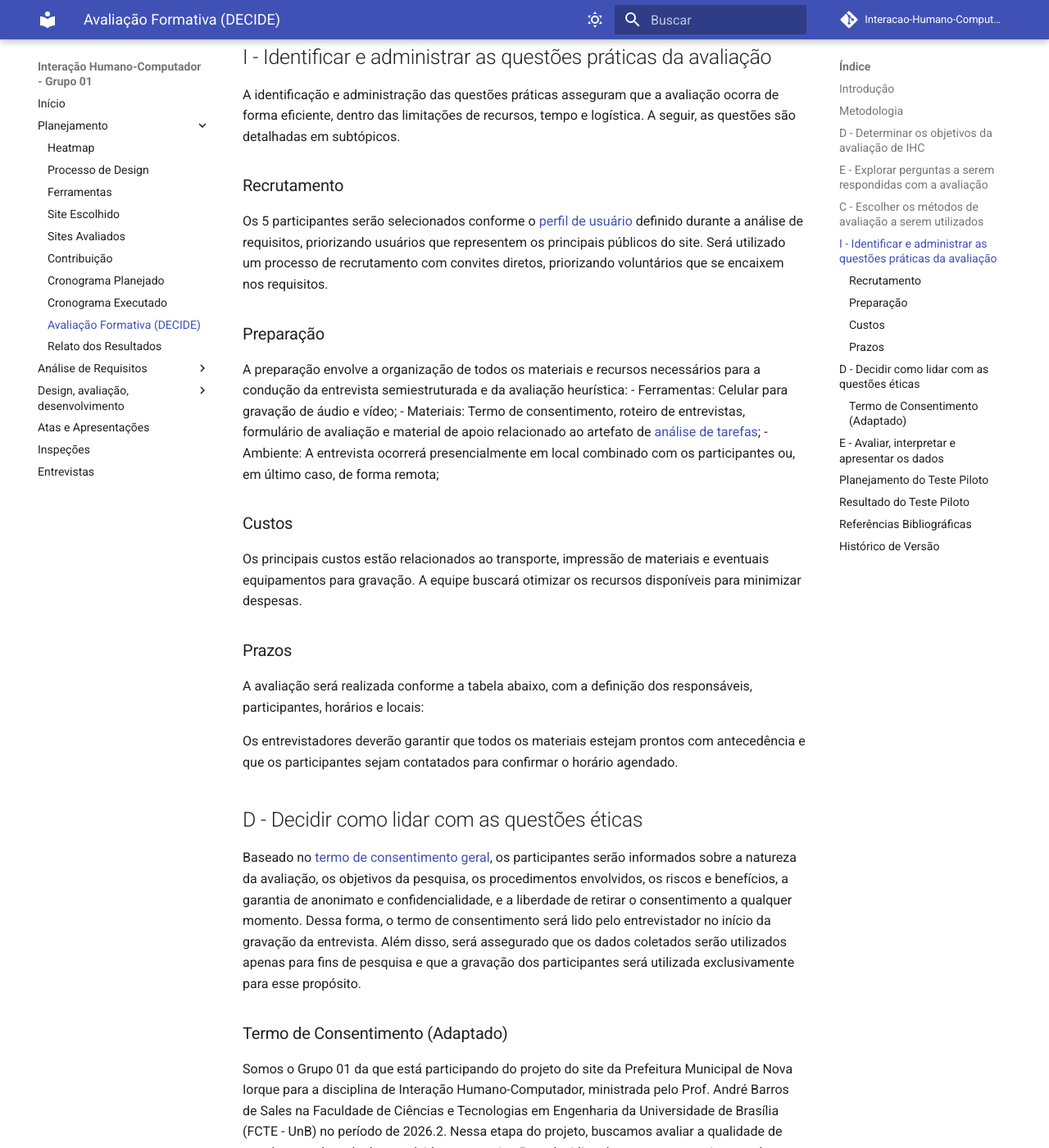
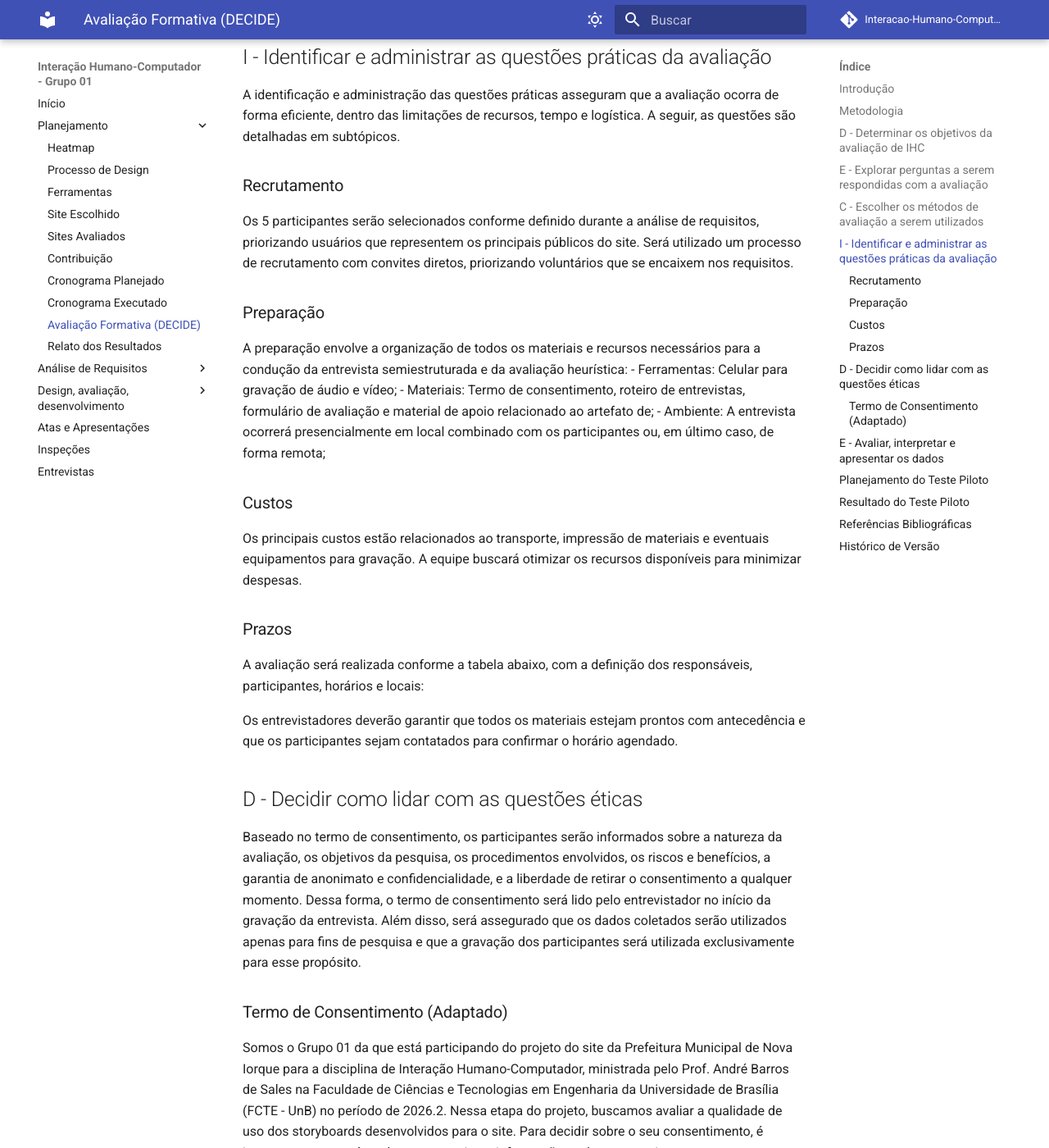
Before and after one commit to Interacao-Humano-Computador/2026.2-Grupo01, an MkDocs documentation site: the page built from docs/planejamento/planejamento_avaliacao_decide.md, in a window 1280 px wide and 1400 px high, scrolled down 1866 px. Shown: the whole window at 82% size. Built offline with MkDocs 1.6.1 and Material for MkDocs 9.7.7, drawn with Linux system fonts in a browser that asks for light colours; comment, search, counter and statistics services are not loaded; some of the changed text lies outside the part shown.

Commit message:
Update planejamento_avaliacao_decide.md

```diff
--- a/docs/planejamento/planejamento_avaliacao_decide.md
+++ b/docs/planejamento/planejamento_avaliacao_decide.md
@@ -52,13 +52,13 @@ A identificação e administração das questões práticas asseguram que a aval
 
 ### Recrutamento
 
-Os 5 participantes serão selecionados conforme o [perfil de usuário](../../../analise-de-requisitos/perfilDeUsuario.md) definido durante a análise de requisitos, priorizando usuários que representem os principais públicos do site. Será utilizado um processo de recrutamento com convites diretos, priorizando voluntários que se encaixem nos requisitos.
+Os 5 participantes serão selecionados conforme definido durante a análise de requisitos, priorizando usuários que representem os principais públicos do site. Será utilizado um processo de recrutamento com convites diretos, priorizando voluntários que se encaixem nos requisitos.
 
 ### Preparação
 
 A preparação envolve a organização de todos os materiais e recursos necessários para a condução da entrevista semiestruturada e da avaliação heurística:
 - Ferramentas: Celular para gravação de áudio e vídeo;
-- Materiais: Termo de consentimento, roteiro de entrevistas, formulário de avaliação e material de apoio relacionado ao artefato de [análise de tarefas](../../../analise-de-requisitos/analiseTarefas.md);
+- Materiais: Termo de consentimento, roteiro de entrevistas, formulário de avaliação e material de apoio relacionado ao artefato de;
 - Ambiente: A entrevista ocorrerá presencialmente em local combinado com os participantes ou, em último caso, de forma remota;
 
 ### Custos
@@ -79,7 +79,7 @@ Os entrevistadores deverão garantir que todos os materiais estejam prontos com
 
 ## D - Decidir como lidar com as questões éticas
 
-Baseado no [termo de consentimento geral](../../../analise-de-requisitos/aspectosEticos.md#termo-de-consentimento), os participantes serão informados sobre a natureza da avaliação, os objetivos da pesquisa, os procedimentos envolvidos, os riscos e benefícios, a garantia de anonimato e confidencialidade, e a liberdade de retirar o consentimento a qualquer momento. Dessa forma, o termo de consentimento será lido pelo entrevistador no início da gravação da entrevista. Além disso, será assegurado que os dados coletados serão utilizados apenas para fins de pesquisa e que a gravação dos participantes será utilizada exclusivamente para esse propósito.
+Baseado no termo de consentimento, os participantes serão informados sobre a natureza da avaliação, os objetivos da pesquisa, os procedimentos envolvidos, os riscos e benefícios, a garantia de anonimato e confidencialidade, e a liberdade de retirar o consentimento a qualquer momento. Dessa forma, o termo de consentimento será lido pelo entrevistador no início da gravação da entrevista. Além disso, será assegurado que os dados coletados serão utilizados apenas para fins de pesquisa e que a gravação dos participantes será utilizada exclusivamente para esse propósito.
 
 ### Termo de Consentimento (Adaptado)
 
@@ -99,7 +99,7 @@ De posse dessas informações, gostaríamos que você se pronunciasse acerca da
 
 ## E - Avaliar, interpretar e apresentar os dados
 
-A avaliação dos dados coletados será conduzida de acordo com as etapas descritas no documento [Planejamento do Relato da Análise de Tarefas](./planejamentoRelatoAnaliseDeTarefas.md).
+A avaliação dos dados coletados será conduzida de acordo com as etapas descritas no documento Planejamento do Relato da Análise de Tarefas.
 
 Essa análise incluirá a organização, codificação e interpretação dos feedbacks obtidos, com foco em identificar padrões, dificuldades e oportunidades de melhoria nas análises de tarefas. Os resultados serão apresentados de forma estruturada, conforme descrito no planejamento do relato.
 
```
Also changed, not shown: other parts of docs/planejamento/planejamento_avaliacao_decide.md (+4 -4 lines).
